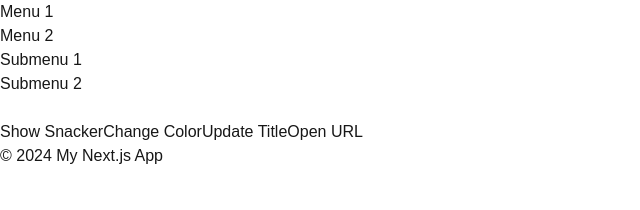
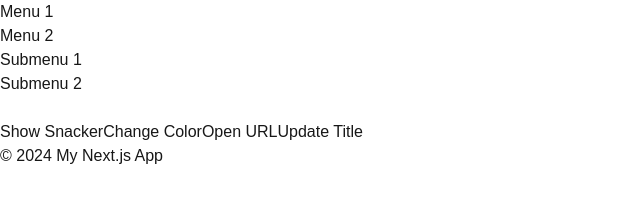
Before and after one commit to berabhishek/functionize-testing, a Next.js app: page / in a window 1280 px wide. Shown: the top 210 px of the page, without its empty margins (0-640 px from the left). Built offline with nearby package versions, Linux system fonts and the light colour scheme.

Commit message:
moved btn

```diff
--- a/src/components/ButtonSection.js
+++ b/src/components/ButtonSection.js
@@ -39,17 +39,18 @@ const ButtonSection = ({ onUpdateTitle, onOpenUrl }) => {
         Change Color
       </button>
       <button
+        onClick={onOpenUrl}
+        className="bg-yellow-500 hover:bg-yellow-600 text-white font-bold py-2 px-4 rounded"
+      >
+        Open URL
+      </button>
+      <button
         onClick={onUpdateTitle}
         className="bg-green-500 hover:bg-green-600 text-white font-bold py-2 px-4 rounded"
       >
         Update Title
       </button>
-      <button
-        onClick={onOpenUrl}
-        className="bg-yellow-500 hover:bg-yellow-600 text-white font-bold py-2 px-4 rounded"
-      >
-        Open URL
-      </button>
+
     </div>
   );
 };
```
